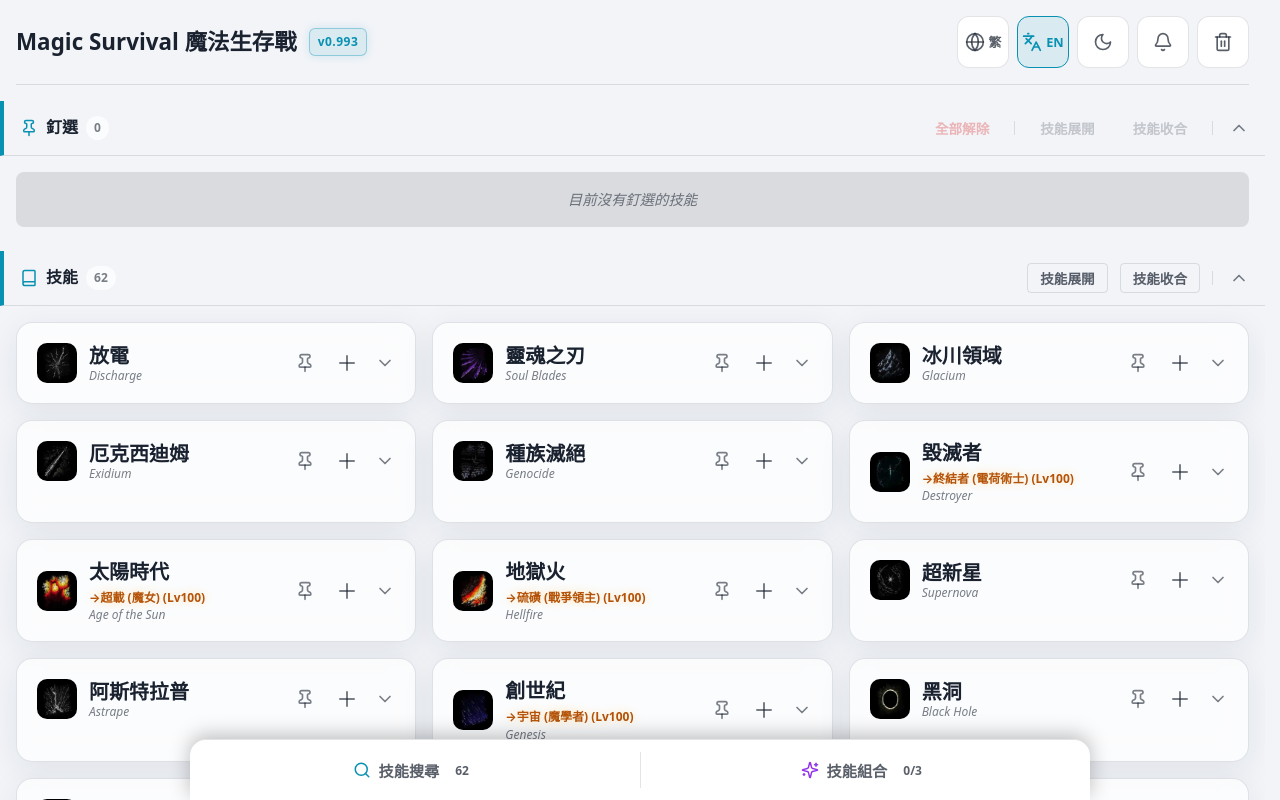
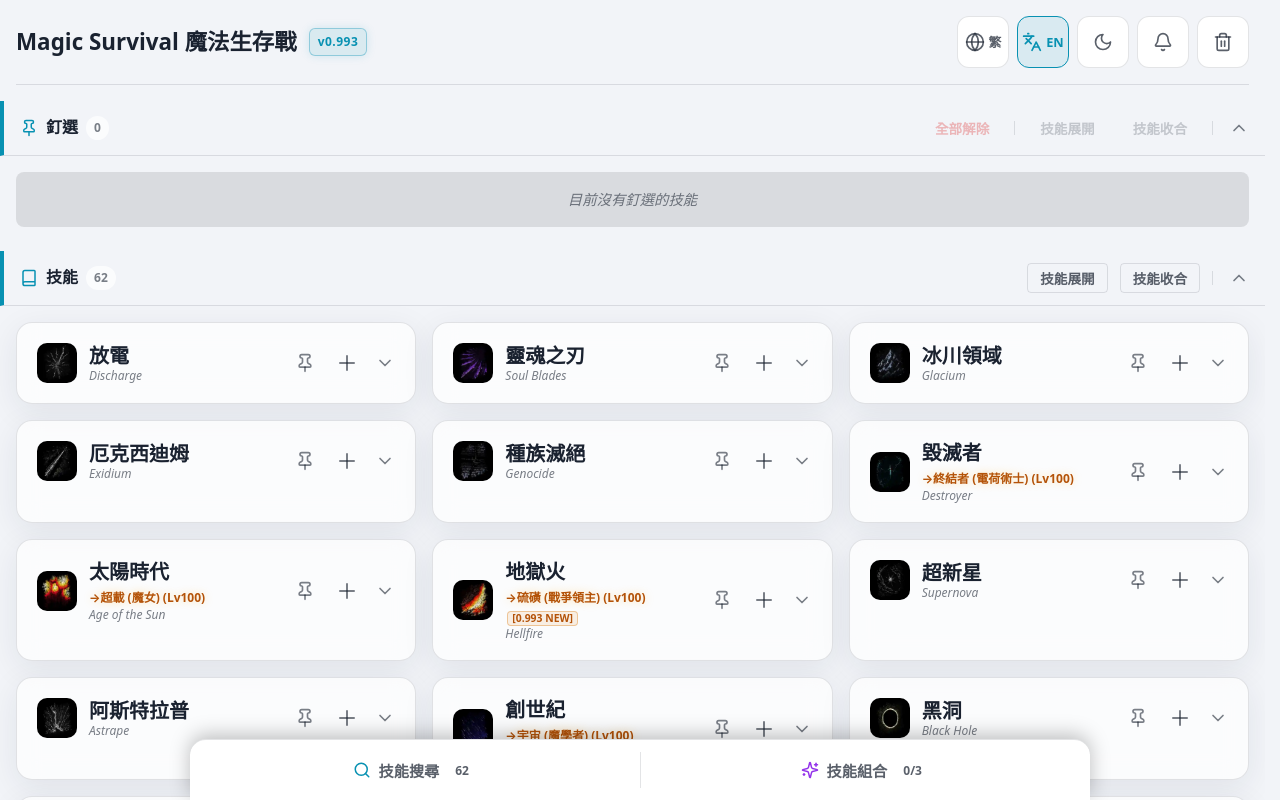
Before and after one commit to s890257s/magic-survival-skill-finder, a Vue app: page / in a window 1280 px wide. Shown: the top 800 px of the page. Built offline with nearby package versions, Linux system fonts and the light colour scheme.

Commit message:
新增 new 標籤

```diff
--- a/src/components/SkillCard.vue
+++ b/src/components/SkillCard.vue
@@ -10,6 +10,7 @@ import SkillFormula from '@/components/skill-card/SkillFormula.vue'
 import UltimateRecipe from '@/components/skill-card/UltimateRecipe.vue'
 import { useI18n } from '@/composables/useI18n'
 import { useSkillActions } from '@/composables/useSkillActions'
+import { gameVersion } from '@/data/meta'
 
 const props = defineProps({
   skill: {
@@ -85,9 +86,11 @@ defineExpose({
           <div class="skill-title-group">
             <div class="skill-name-row">
               <h3 class="skill-name">{{ t(skill.name) }}</h3>
-              <span v-if="skill.requirements?.ultimate" class="skill-ultimate-name"
-                >→{{ t(skill.requirements.ultimate) }}{{ skill.requirements.subject ? ` (${t(skill.requirements.subject)})` : '' }} (Lv100)</span
-              >
+              <span v-if="skill.addedVersion === gameVersion" class="new-tag">[{{ gameVersion }} NEW]</span>
+              <template v-if="skill.requirements?.ultimate">
+                <span class="skill-ultimate-name">→{{ t(skill.requirements.ultimate) }}{{ skill.requirements.subject ? ` (${t(skill.requirements.subject)})` : '' }} (Lv100)</span>
+                <span v-if="skill.requirements.addedVersion === gameVersion" class="new-tag">[{{ gameVersion }} NEW]</span>
+              </template>
             </div>
             <span v-if="settingsStore.showEnglish" class="skill-name-en">{{ skill.name }}</span>
           </div>
@@ -248,6 +251,20 @@ defineExpose({
   line-height: 1;
 }
 
+.new-tag {
+  font-size: 0.65rem;
+  font-weight: 800;
+  color: var(--warning);
+  border: 1px solid var(--warning-border);
+  background: var(--warning-bg);
+  border-radius: 4px;
+  padding: 0 4px;
+  margin-left: 2px;
+  display: inline-flex;
+  align-items: center;
+  line-height: 1.2;
+}
+
 .header-actions {
   display: flex;
   align-items: center;
--- a/src/data/skills.json
+++ b/src/data/skills.json
@@ -107,7 +107,8 @@
     "requirements": {
       "ultimate": "Brimstone",
       "school": "Warlord",
-      "subject": "Warlord"
+      "subject": "Warlord",
+      "addedVersion": "0.993"
     }
   },
   {
@@ -259,7 +260,8 @@
     "requirements": {
       "ultimate": "Valkyrie",
       "school": "Summoner",
-      "subject": "Summoner"
+      "subject": "Summoner",
+      "addedVersion": "0.993"
     }
   },
   {
@@ -327,7 +329,8 @@
     "requirements": {
       "ultimate": "Buster Beam",
       "school": "Occultist",
-      "subject": "Occultist"
+      "subject": "Occultist",
+      "addedVersion": "0.993"
     }
   },
   {
@@ -772,7 +775,8 @@
     "requirements": {
       "ultimate": "Tempester",
       "school": "Alchemist",
-      "subject": "Alchemist"
+      "subject": "Alchemist",
+      "addedVersion": "0.993"
     }
   },
   {
```
